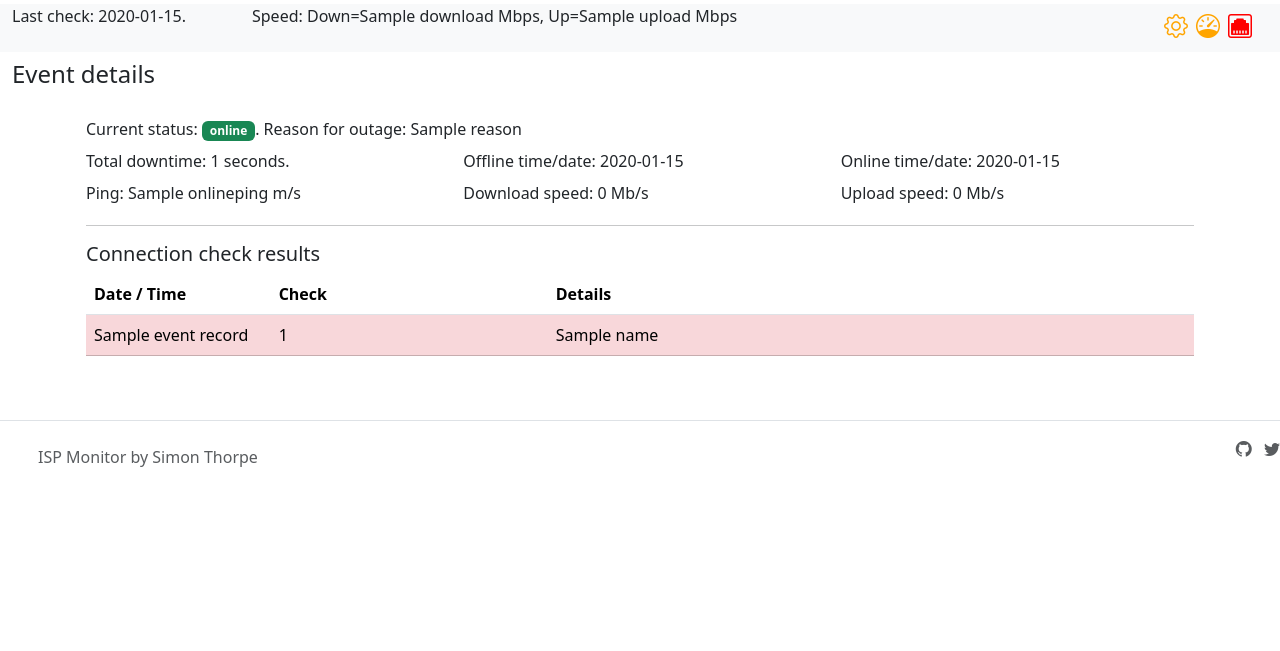
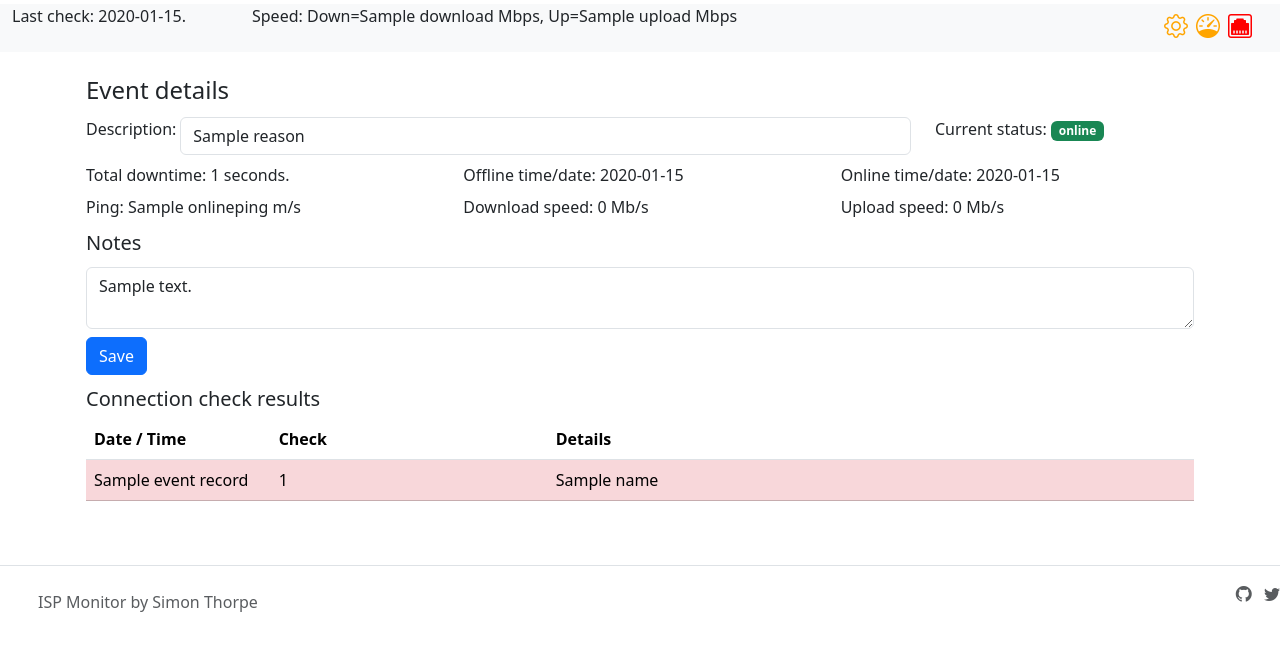
Before and after one commit to securitypedant/ispmonitor, a Python web app: template templates/event.html in a window 1280 px wide. Shown: the part 56-707 px from the top of the page. Run offline with Jinja, Linux system fonts and the light colour scheme; the template is opened without the code that fills it: most values are stand-ins (such as "Sample title", 1, 10 or a date in 2020).

Commit message:
Added editable notes and reason to event

```diff
--- a/jobs.py
+++ b/jobs.py
@@ -70,6 +70,7 @@ def scheduledCheckConnection():
                 updateEventDict['downspeed'] = speedTest['download']['bytes']
                 updateEventDict['upspeed'] = speedTest['upload']['bytes']
                 updateEventDict['currentState'] = "online"
+                updateEventDict['online_timedate'] = getDateNow()
 
                 # Update event
                 updateEvent(redis_conn.get('last_eventid'), updateEventDict)
@@ -95,7 +96,7 @@ def scheduledCheckConnection():
                 # Create a dict to store all the information about the event.
                 eventDict = {}
                 eventDict['id'] = str(uuid.uuid4())
-                eventDict['currentState'] = "offline"
+                eventDict['currentState'] = 'offline'
                 eventDict['reason'] = 'Unknown'
                 eventDict['total_downtime'] = 0
                 eventDict['downspeed'] = 0
@@ -103,6 +104,7 @@ def scheduledCheckConnection():
                 eventDict['onlineping'] = 0
                 eventDict['offline_timedate'] = getDateNow()
                 eventDict['checks'] = []
+                eventDict['notes'] = ''
 
                 # --------------------- STORE HOSTS USED FOR CONNECTION ---------------------
                 eventDict['checks'].append(["Host check/s failed", getDateNow(), False, checkResult[1]])
@@ -132,6 +134,8 @@ def scheduledCheckConnection():
                 try:
                     for host in hosts:
                         eventDict['checks'].append(checkDNSServers(host[0]))
+                        if eventDict['checks'][1][2] == False:
+                            eventDict['reason'] = eventDict['checks'][1][3]
                 except Exception as e:
                     eventDict['checks'].append(["Exception in DNS check", getDateNow(), False, e.args])
 
--- a/lib/datastore.py
+++ b/lib/datastore.py
@@ -54,8 +54,10 @@ def updateEvent(filename, event):
     json_object['onlineping'] = event['onlineping']
     json_object['downspeed'] = event['downspeed']
     json_object['upspeed'] = event['upspeed']
-    json_object['online_timedate'] = getDateNow()
+    json_object['online_timedate'] = event['online_timedate']
     json_object['currentState'] = event['currentState']
+    json_object['notes'] = event['notes']
+    json_object['reason'] = event['reason']
 
     # Figure out downtime
     offlineStart = datetime.strptime(json_object["offline_timedate"], "%Y-%m-%d %H:%M:%S")
--- a/templates/event.html
+++ b/templates/event.html
@@ -2,12 +2,16 @@
 {% block title %}ISP Monitor event details{% endblock %}
 {% block content %}
 <div class="container-fluid py-2">
+  <form method="post" action="/event" class="form-inline">
+    <input type="hidden" id="eventid" name="eventid" value="{{ event['id'] }}">
+    <div class="container p-3">
       <h4>Event details</h4>
-  <div class="container p-3">
       <div class="row py-1">
-      <div class="col">
-        Current status: <span class="badge {% if event["currentState"] == 'online' %}bg-success{% else %}bg-danger{% endif %}">{{ event["currentState"] }}</span>.
-        Reason for outage: {{ event["reason"] }}</div>
+        <div class="col-1">Description:</div>
+        <div class="col-8"><input type="text" class="form-control" id="reason-field" name="reason" value="{{ event["reason"] }}"></div>
+        <div class="col-3">
+          Current status: <span class="badge {% if event["currentState"] == 'online' %}bg-success{% else %}bg-danger{% endif %}">{{ event["currentState"] }}</span>
+        </div>
       </div>
       <div class="row py-1">
         <div class="col">Total downtime: {{ event["total_downtime"]|round(2) }} seconds.</div>
@@ -19,8 +23,14 @@
         <div class="col">Download speed: {{ event["downspeed"]|round(2) // 1000 // 1000 }} Mb/s</div>
         <div class="col">Upload speed: {{ event["upspeed"]|round(2) // 1000 // 1000 }} Mb/s</div>
       </div>
-    <hr>
-    <h5>Connection check results</h5>
+      <h5 class="pt-2">Notes</h5>
+      <div class="row py-1 form-group">
+        <div class="col-12"><textarea name="notes" id="notes" class="form-control">{{ event["notes"] }}</textarea></div>
+      </div>
+      <div class="row py-1">
+        <div class="col-12"><input type="submit" class="btn btn-primary" value="Save"></div>
+      </div>
+      <h5 class="pt-2">Connection check results</h5>
       <table class="table">
         <thead>
           <tr>
@@ -48,5 +58,6 @@
         </tbody>
       </table>
     </div>
+  </form>
 </div>
 {% endblock %}
```
Also changed, not shown: app.py (+16 -5 lines). Lines whose indentation alone changed are shown as unchanged.
